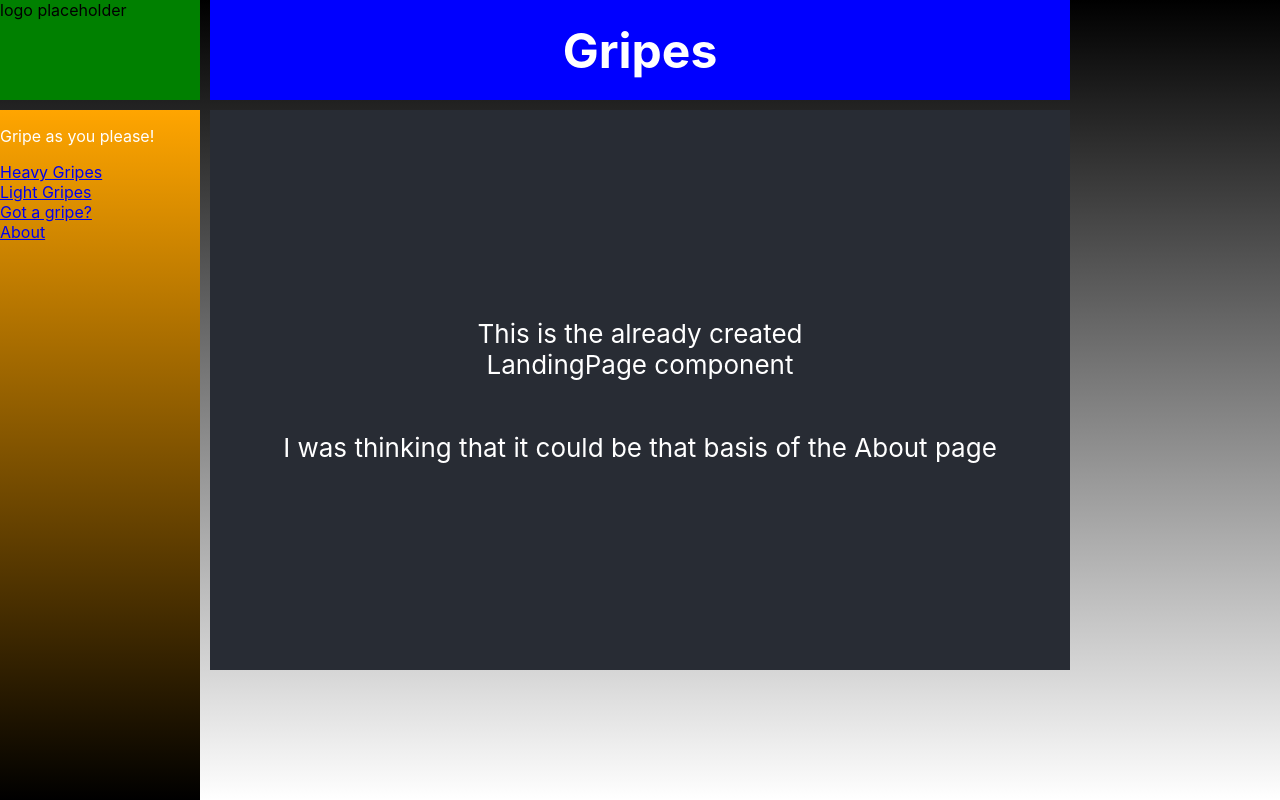
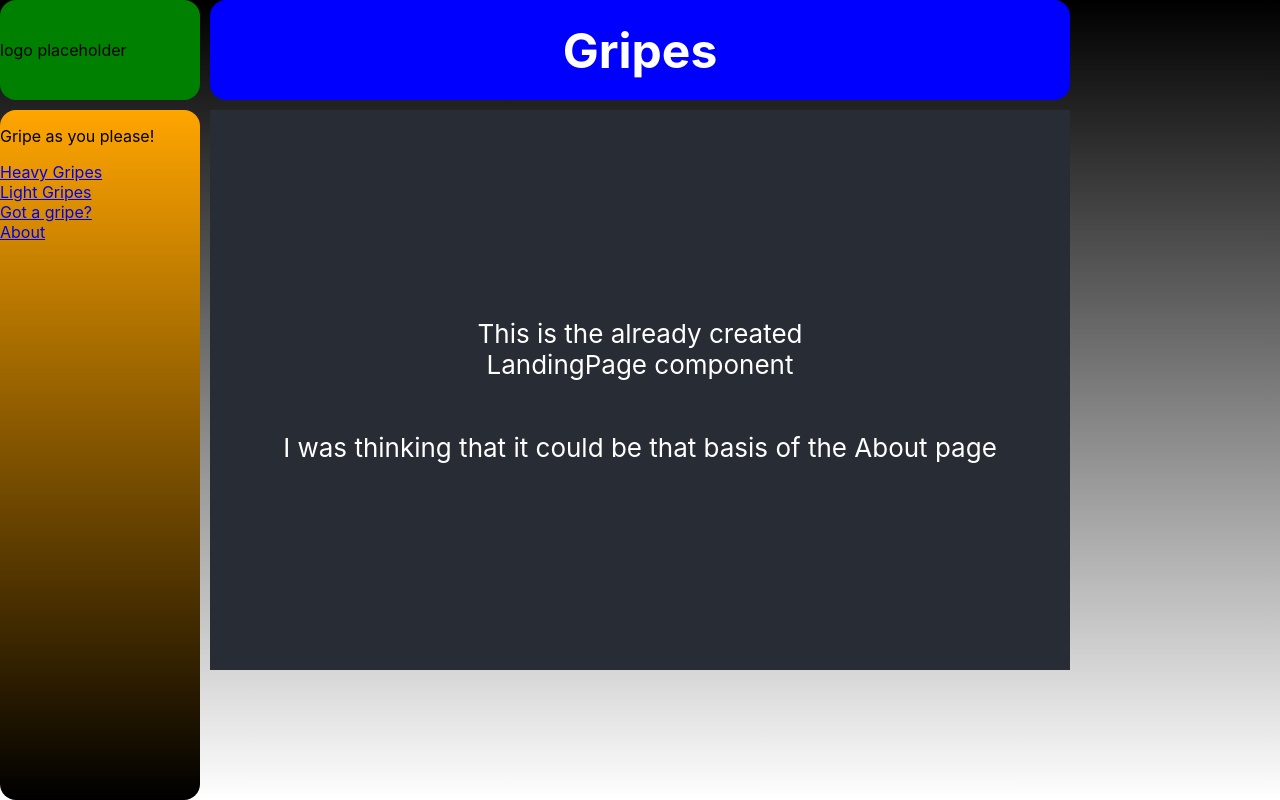
Before and after one commit to kroefeet/gripes, a React (Create React App) app in the folder client/: page / in a window 1280 px wide. Built offline with nearby package versions, Linux system fonts and the light colour scheme; the HTML template or start-up script is replaced by a standard one.

Commit message:
Made stuff round

```diff
--- a/client/src/App.css
+++ b/client/src/App.css
@@ -13,6 +13,7 @@
     padding: 10px;
     color: white;
     background: blue;
+    border-radius: 16px 16px 16px 16px;
 }
 
 .App-sidebar {
@@ -66,4 +67,7 @@
     grid-column: 1;
     grid-row: 1;
     background: green;
+    border-radius: 16px 16px 16px 16px;
+    display: flex;
+    align-items: center;
 }
--- a/client/src/components/nav/SideMenu/SideMenu.css
+++ b/client/src/components/nav/SideMenu/SideMenu.css
@@ -5,4 +5,9 @@
     background: linear-gradient(to top, black, orange);
     display: flex;
     flex-direction: column;
+    border-radius: 16px 16px 16px 16px;
 }
+
+.App-sideMenu p {
+    color: black;
+}
```
